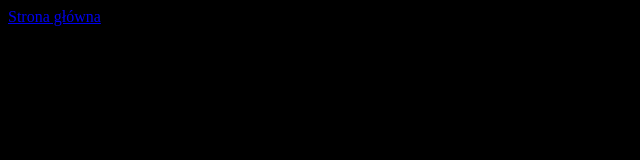
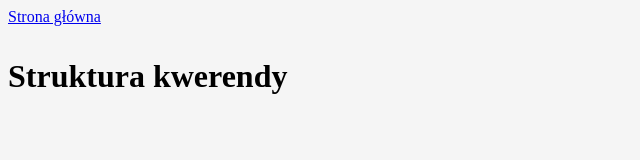
Before and after one commit to jakim87/homepage, a plain HTML site: page sqlBasics.html in a window 1280 px wide. Shown: the whole page, without its empty margins (0-640 px from the left). Drawn offline with Linux system fonts and the light colour scheme.

Commit message:
change style

```diff
--- a/sqlBasics.html
+++ b/sqlBasics.html
@@ -5,14 +5,18 @@
     <meta name="viewport" content="width=device-width, initial-scale=1.0">
     <meta http-equiv="X-UA-Compatible" content="ie=edge">
     <title>Document</title>
-    <link rel="stylesheet" href="style.css" type="text/css">
+    <link href="style.css" rel="stylesheet" type="text/css">
 </head>
 <body class="body">
     <header>
         <a href="index.html">Strona główna</a><br>
     </header>
     <main>
-        <p>Struktura kwerendy</p>
+        <header>
+            <h1 class="mainHeader">
+                <p>Struktura kwerendy</p>
+            </h1>
+        </header>
     </main>
 </body>
 </html>
--- a/style.css
+++ b/style.css
@@ -1,11 +1,12 @@
 .body {
-    background: black;
+    background: whitesmoke;
 }
 .footer {
     background-color: whitesmoke;
 }
 .mainHeader {
     color: black;
+    size: 16
 }
 .sectionHeader {
     color: black;
```
